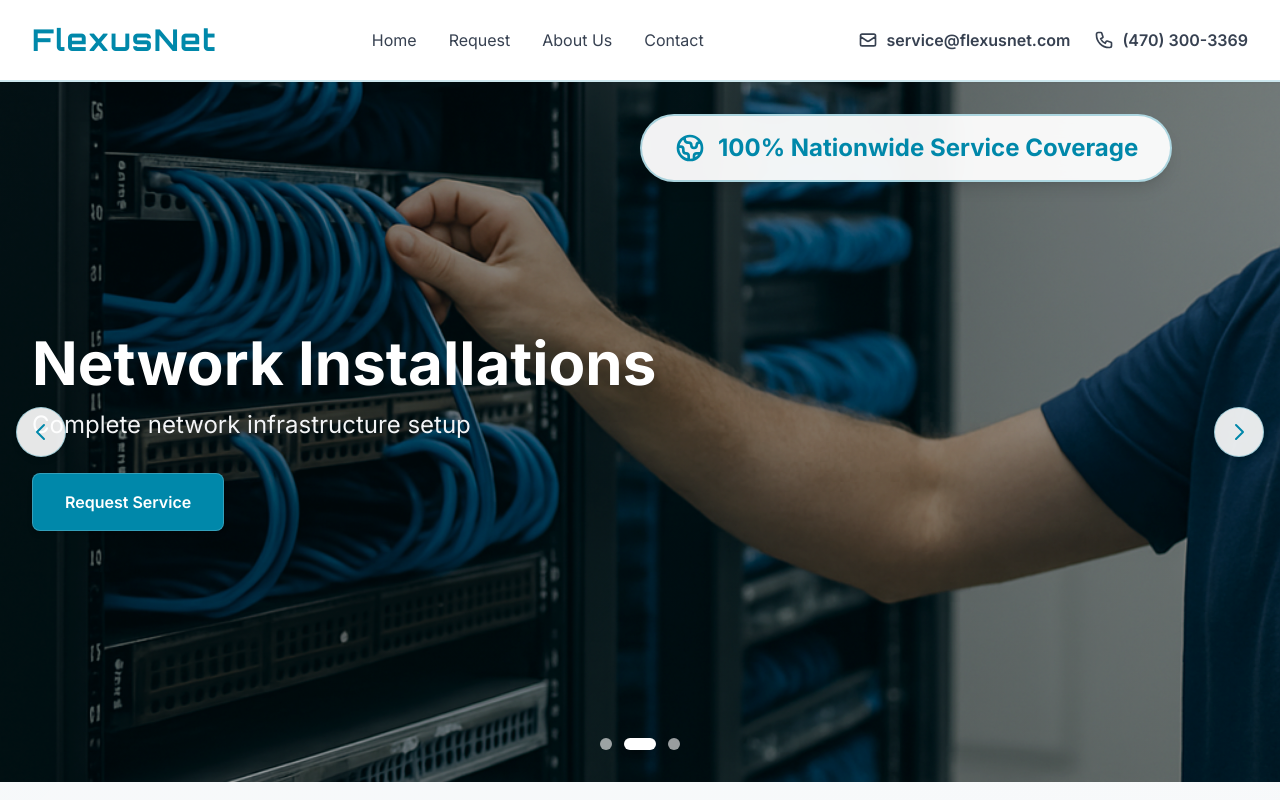
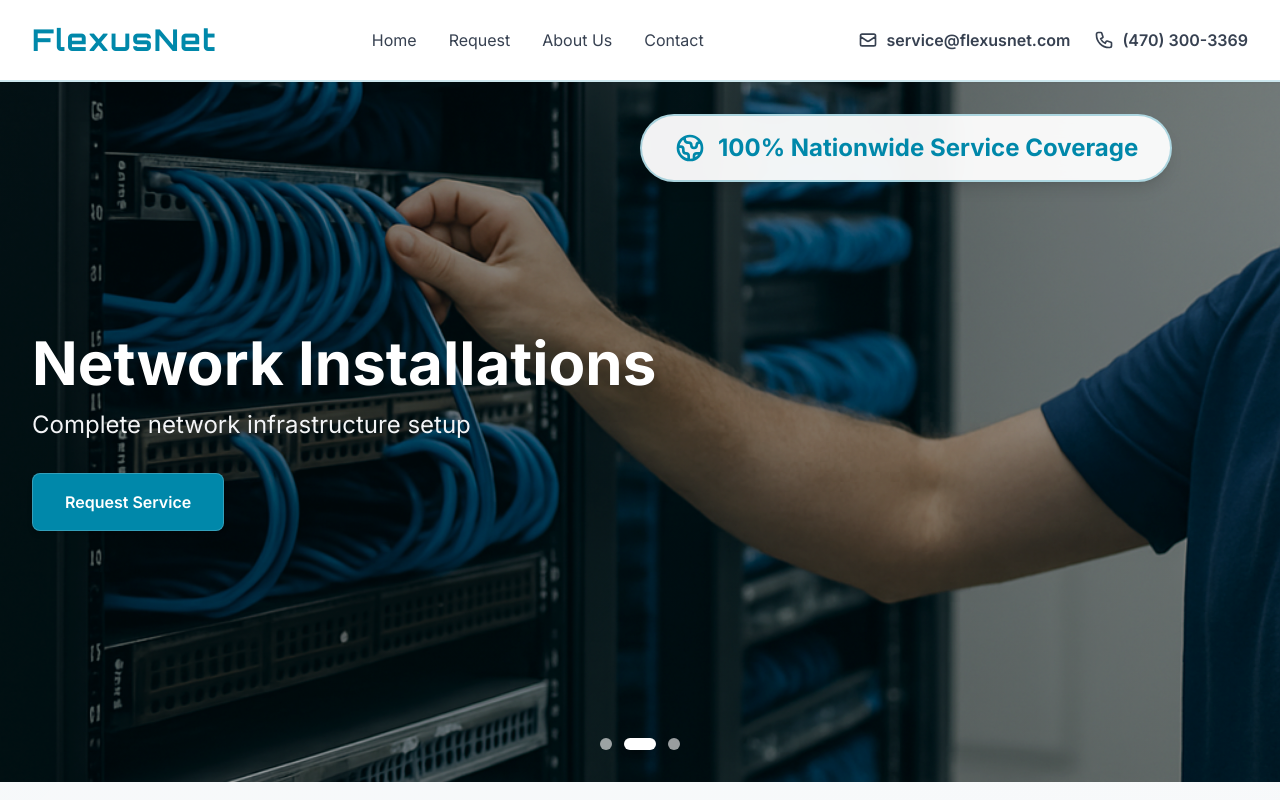
Before and after one commit to alekmarinov/flexusnet, a Next.js app: page / in a window 1280 px wide. Shown: the top 800 px of the page. Built offline with nearby package versions, Linux system fonts and the light colour scheme.

Commit message:
Update HeroCarousel.tsx

```diff
--- a/components/HeroCarousel.tsx
+++ b/components/HeroCarousel.tsx
@@ -49,14 +49,6 @@ export default function HeroCarousel() {
 
   const goToSlide = (index: number) => {
     setCurrentSlide(index)
-  }
-
-  const goToPrevious = () => {
-    setCurrentSlide((prev) => (prev - 1 + slides.length) % slides.length)
-  }
-
-  const goToNext = () => {
-    setCurrentSlide((prev) => (prev + 1) % slides.length)
   }
 
   return (
@@ -121,26 +113,6 @@ export default function HeroCarousel() {
         </div>
       </div>
 
-      {/* Navigation Arrows */}
-      <button
-        onClick={goToPrevious}
-        className="absolute left-4 top-1/2 -translate-y-1/2 z-20 bg-white/90 hover:bg-white text-neon-cyan p-3 rounded-full transition-all duration-300 shadow-md hover:shadow-lg border border-neon-cyan/30 hover:border-neon-cyan"
-        aria-label="Previous slide"
-      >
-        <svg className="w-6 h-6" fill="none" stroke="currentColor" viewBox="0 0 24 24">
-          <path strokeLinecap="round" strokeLinejoin="round" strokeWidth={2} d="M15 19l-7-7 7-7" />
-        </svg>
-      </button>
-      <button
-        onClick={goToNext}
-        className="absolute right-4 top-1/2 -translate-y-1/2 z-20 bg-white/90 hover:bg-white text-neon-cyan p-3 rounded-full transition-all duration-300 shadow-md hover:shadow-lg border border-neon-cyan/30 hover:border-neon-cyan"
-        aria-label="Next slide"
-      >
-        <svg className="w-6 h-6" fill="none" stroke="currentColor" viewBox="0 0 24 24">
-          <path strokeLinecap="round" strokeLinejoin="round" strokeWidth={2} d="M9 5l7 7-7 7" />
-        </svg>
-      </button>
-
       {/* Dot Indicators */}
       <div className="absolute bottom-8 left-1/2 -translate-x-1/2 z-20 flex space-x-3">
         {slides.map((_, index) => (
```
